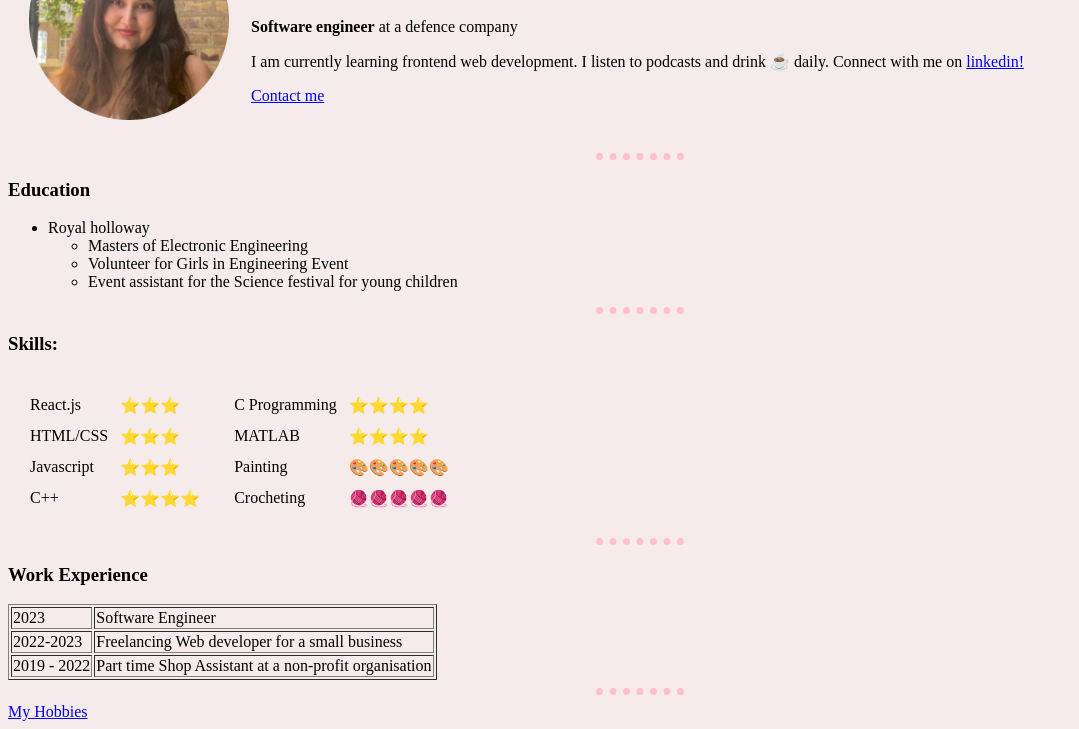
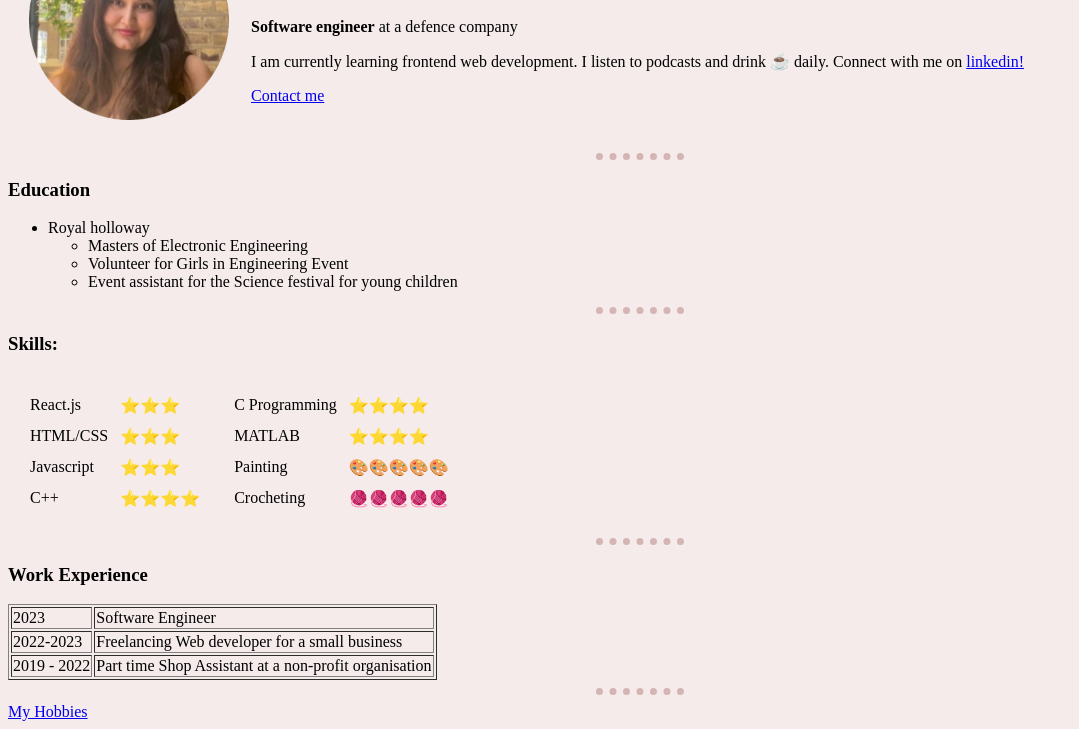
Before and after one commit to kardelen98/htmlCV, a plain HTML site: page index.html in a window 1280 px wide. Shown: the part 109-838 px from the top of the page, without its empty margins (0-1079 px from the left). Drawn offline with Linux system fonts and the light colour scheme.

Commit message:
Hr color changed

```diff
--- a/index.html
+++ b/index.html
@@ -11,7 +11,7 @@
 
         hr {
             border-style: dotted none none;
-            border-color: #FFC0CB;
+            border-color: #D5B4B4;
             border-width: 7px;
             width: 7%;
         }
```
